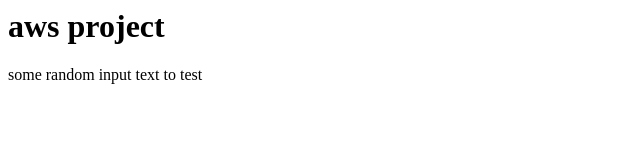
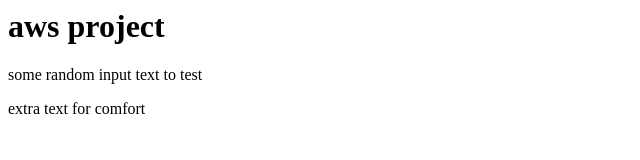
Before and after one commit to enzyness123/aws-project, a plain HTML site: page index.html in a window 1280 px wide. Shown: the whole page, without its empty margins (0-640 px from the left). Drawn offline with Linux system fonts and the light colour scheme.

Commit message:
1st commit

```diff
--- a/index.html
+++ b/index.html
@@ -3,6 +3,7 @@
 
 <h1>aws project</h1>
 <p>some random input text to test</p>
+<p>extra text for comfort</p>
 
 </body>
 </html>
```
